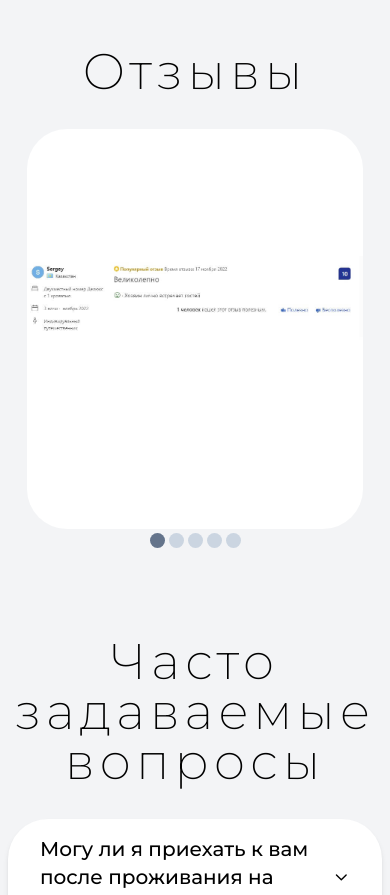
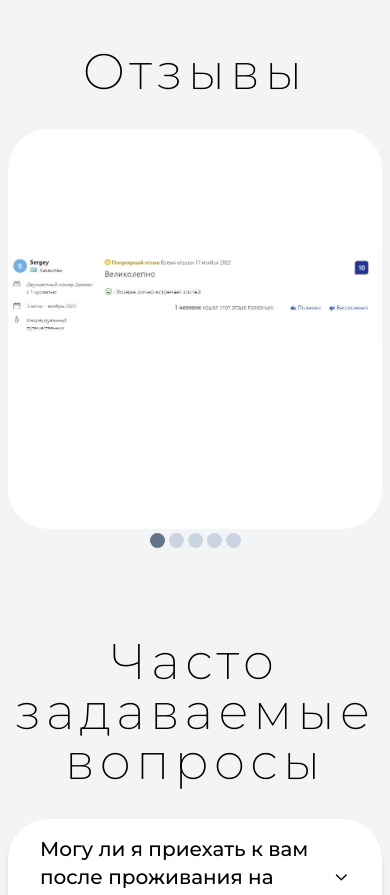
Before and after one commit to RostislavIvanov/maldives-landing, a React (Vite) app: page /rosyVillaHotel in a window 390 px wide. Shown: the part 2080-2975 px from the top of the page. Built offline with nearby package versions, Linux system fonts and the light colour scheme.

Commit message:
Имезменения в дизайне адаптива

```diff
--- a/src/components/SlidesList/SlidesList.module.css
+++ b/src/components/SlidesList/SlidesList.module.css
@@ -1,5 +1,5 @@
 .slidesWindow {
-    @apply bg-white h-full w-[90%] mx-auto mt-0 mb-1 overflow-hidden rounded-default
+    @apply bg-white h-full mx-auto mt-0 mb-1 overflow-hidden rounded-default
     sm:w-4/5
 }
 
```
